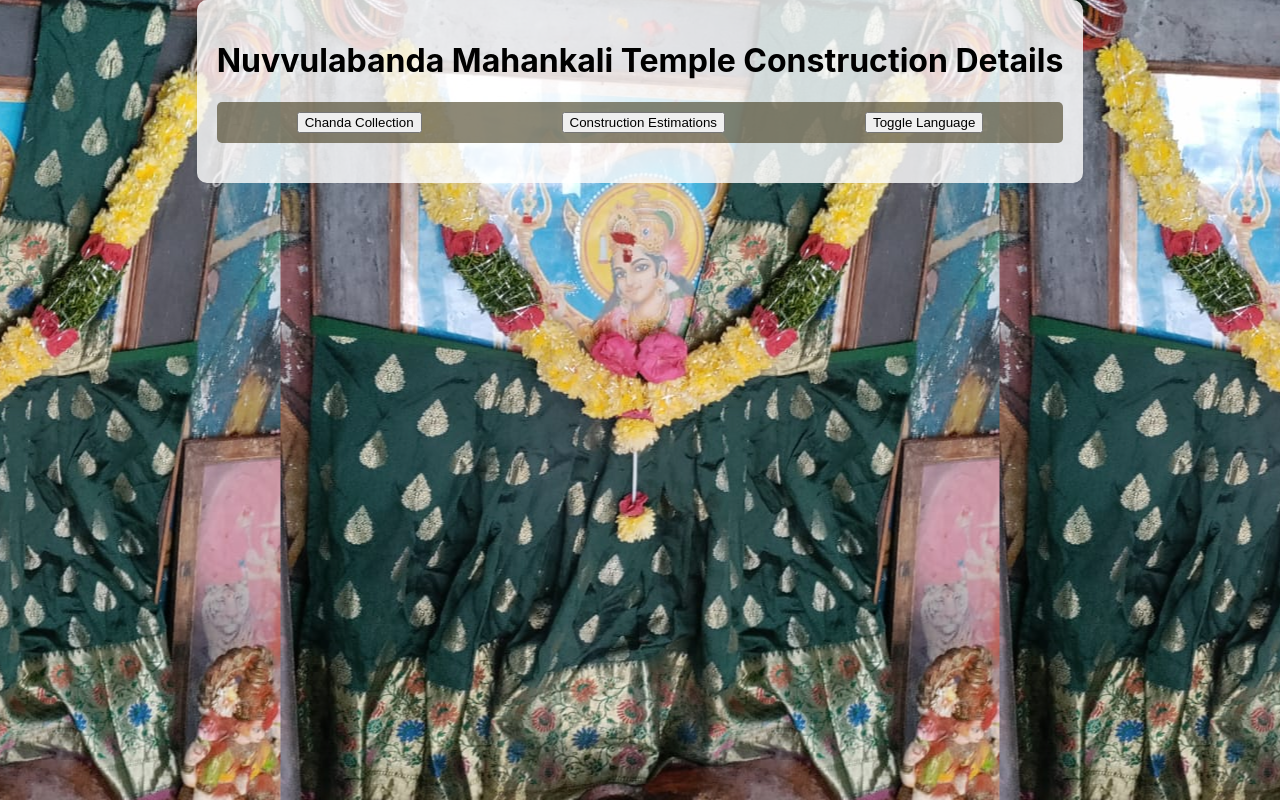
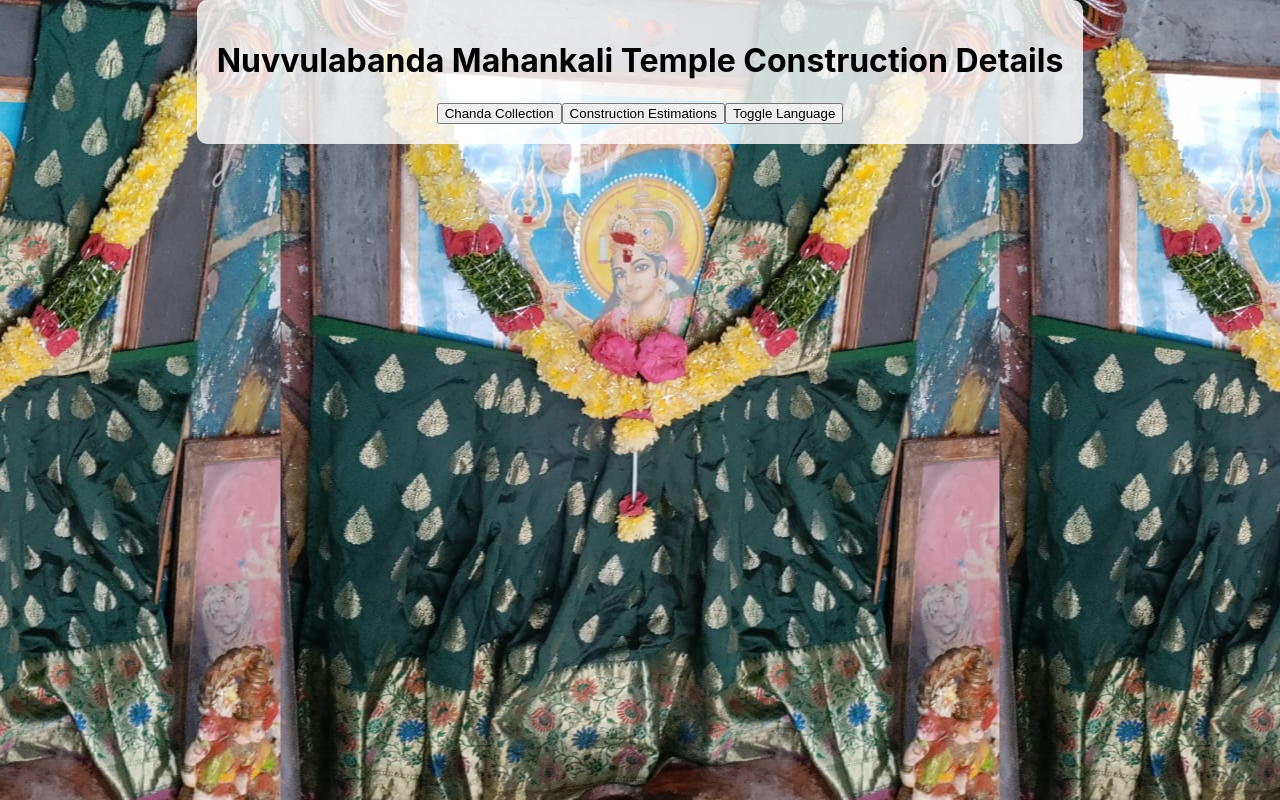
Before and after one commit to Jagankumarg/mahankali-temple-fe, a React (Create React App) app: page / in a window 1280 px wide. Built offline with nearby package versions, Linux system fonts and the light colour scheme.

Commit message:
udpated CSS

```diff
--- a/src/App.js
+++ b/src/App.js
@@ -7,16 +7,7 @@
 
 // English translations
 const Ribbon = ({ children }) => (
-  <div style={{
-    backgroundColor: 'rgba(60, 50, 19, 0.58)',
-    padding: '10px',
-    borderRadius: '5px',
-    display: 'flex',
-    justifyContent: 'space-around',
-    marginBottom: '20px',
-  }}>
-    {children}
-  </div>
+  <div className="ribbon">{children}</div>
 );
 
 const App = () => {
--- a/src/DataTab.js
+++ b/src/DataTab.js
@@ -39,8 +39,8 @@
 
 
   return (
-    <div style={{ height: '400px', overflow: 'scroll' }}>
-      <h2 style={{ fontStyle: 'italic' }} onClick={handleTabClick}>{language === 'en' ? 'List of Donations/Status' : 'చందా ఇచ్చు వారి వివరాలు'}</h2>
+    <div style={{ overflowX: 'auto' }}>
+      <h2 style={{ fontStyle: 'italic' , textAlign: 'center', cursor: 'pointer' }} onClick={handleTabClick}>{language === 'en' ? 'List of Donations/Status' : 'చందా ఇచ్చు వారి వివరాలు'}</h2>
       {loading && <p>Loading data...</p>}
       {error && <p>Error: {error}</p>}
       {data.length > 0 && (
@@ -61,20 +61,20 @@
             <tbody>
               {data.map(item => (
                 <tr key={item.id}>
-                  <td style={{ border: '1px solid black', padding: '8px' }}>{item.id}</td>
-                  <td style={{ border: '1px solid black', padding: '8px' }}>{item.name}</td>
-                  <td style={{ border: '1px solid black', padding: '8px' }}>{item.address}</td>
-                  <td style={{ border: '1px solid black', padding: '8px' }}>{item.amount}</td>
-                  <td style={{ border: '1px solid black', padding: '8px' }}>{item.status}</td>
-                  <td style={{ border: '1px solid black', padding: '8px' }}>{item.comments}</td>
-                  <td style={{ border: '1px solid black', padding: '8px' }}>{item.phoneNumber}</td>
+                  <td style={{ border: '1px solid black', padding: '8px', textAlign: 'center' }}>{item.id}</td>
+                  <td style={{ border: '1px solid black', padding: '8px', textAlign: 'center' }}>{item.name}</td>
+                  <td style={{ border: '1px solid black', padding: '8px', textAlign: 'center' }}>{item.address}</td>
+                  <td style={{ border: '1px solid black', padding: '8px', textAlign: 'center' }}>{item.amount}</td>
+                  <td style={{ border: '1px solid black', padding: '8px', textAlign: 'center' }}>{item.status}</td>
+                  <td style={{ border: '1px solid black', padding: '8px', textAlign: 'center' }}>{item.comments}</td>
+                  <td style={{ border: '1px solid black', padding: '8px', textAlign: 'center' }}>{item.phoneNumber}</td>
                   {/* Add more cells as needed */}
                 </tr>
               ))}
               <tr>
-              <td style={{ border: '1px solid black', padding: '8px' }} colSpan="3">Total</td>
-                <td style={{ border: '1px solid black', padding: '8px' }}>{total}</td>
-                <td style={{ border: '1px solid black', padding: '8px' }} colSpan="3"></td>
+              <td style={{ border: '1px solid black', padding: '8px',textAlign: 'center'}} colSpan="3">Total</td>
+                <td style={{ border: '1px solid black', padding: '8px', textAlign: 'center' }}>{total}</td>
+                <td style={{ border: '1px solid black', padding: '8px', textAlign: 'center' }} colSpan="3"></td>
               </tr>
             </tbody>
           </table>
```
